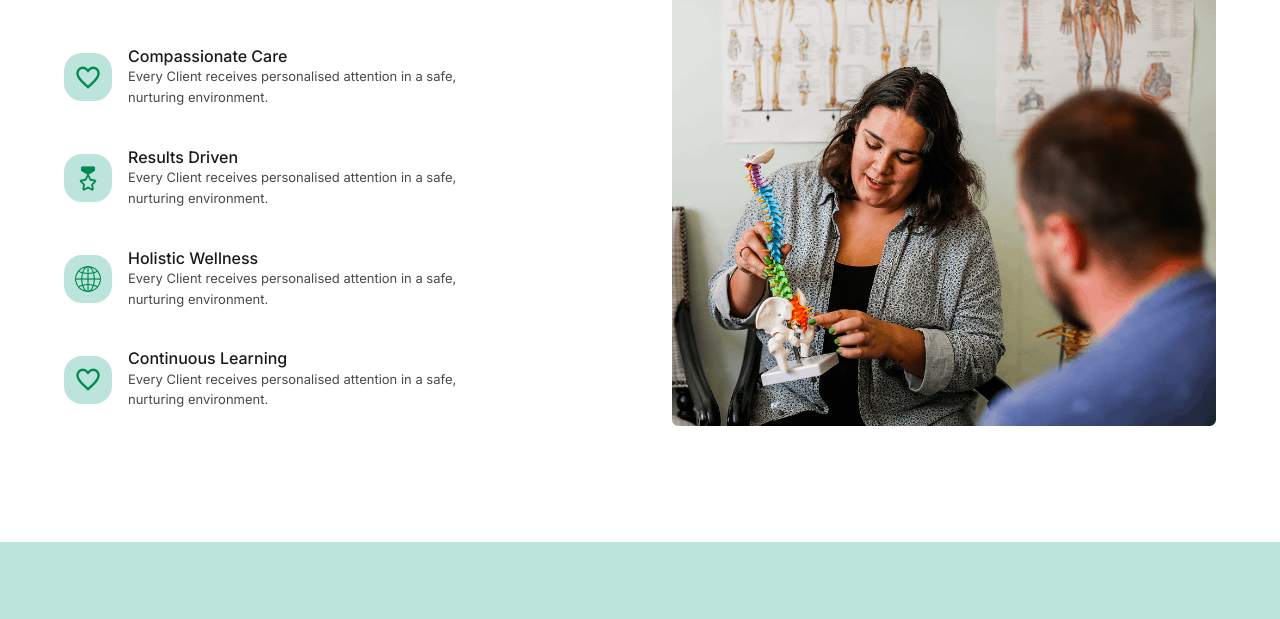
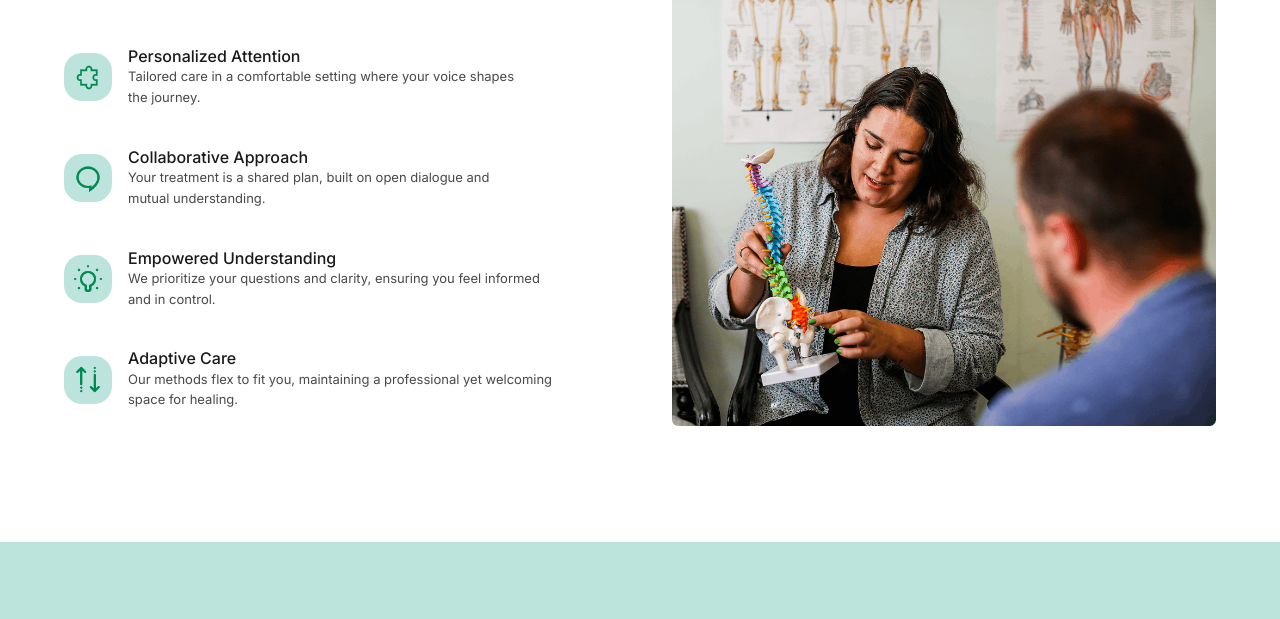
Before and after one commit to dehks346/website, a plain HTML site: page about.html in a window 1280 px wide. Shown: the part 180-799 px from the top of the page. Drawn offline with nearby package versions, Linux system fonts and the light colour scheme; a script that the page names is missing; a web font is replaced by a local one.

Commit message:
should be finished

```diff
--- a/about.html
+++ b/about.html
@@ -52,41 +52,41 @@
           <div class="cards">
             <div class="about-cards">
               <div class="icon-box icon-primary">
-                <img src="heart.png" alt="Hear" class="icon-img">
+                <img src="personalised.png" alt="Hear" class="icon-img">
               </div>
               <div class="about-card-column">
-                <h3>Compassionate Care</h3>
-                <p class="text-less-muted">Every Client receives personalised attention in a safe, nurturing environment.</p>
+                <h3>Personalized Attention</h3>
+                <p class="text-less-muted">Tailored care in a comfortable setting where your voice shapes the journey.</p>
               </div>
             </div>
 
             <div class="about-cards">
               <div class="icon-box icon-primary">
-                <img src="medal.png" alt="Medal" class="icon-img">
+                <img src="collaborative.png" alt="Medal" class="icon-img">
               </div>
               <div class="about-card-column">
-                <h3>Results Driven</h3>
-                <p class="text-less-muted">Every Client receives personalised attention in a safe, nurturing environment.</p>
+                <h3>Collaborative Approach</h3>
+                <p class="text-less-muted">Your treatment is a shared plan, built on open dialogue and mutual understanding.</p>
               </div>
             </div>
 
             <div class="about-cards">
               <div class="icon-box icon-primary">
-                <img src="world.png" alt="Earth" class="icon-img">
+                <img src="understanding.png" alt="Earth" class="icon-img">
               </div>
               <div class="about-card-column">
-                <h3>Holistic Wellness</h3>
-                <p class="text-less-muted">Every Client receives personalised attention in a safe, nurturing environment.</p>
+                <h3>Empowered Understanding</h3>
+                <p class="text-less-muted">We prioritize your questions and clarity, ensuring you feel informed and in control.</p>
               </div>
             </div>
 
             <div class="about-cards">
               <div class="icon-box icon-primary">
-                <img src="heart.png" alt="Heart" class="icon-img">
+                <img src="adaptive.png" alt="Heart" class="icon-img">
               </div>
               <div class="about-card-column">
-                <h3>Continuous Learning</h3>
-                <p class="text-less-muted">Every Client receives personalised attention in a safe, nurturing environment.</p>
+                <h3>Adaptive Care</h3>
+                <p class="text-less-muted">Our methods flex to fit you, maintaining a professional yet welcoming space for healing.</p>
               </div>
             </div>
           </div>
@@ -103,7 +103,7 @@
     <div class="container" style="max-width: 1000px;">
       <div class="section-header">
         <h2 class="playfair-display">Credentials & Training</h2>
-        <p class="">Combing the best of traditional chiropractic care with the gentle power of reiki energy healing</p>
+        <p class="">Merging rigorous clinical expertise with a commitment to holistic principles.</p>
       </div>
       <div class="grid grid-2">
         <div class="card">
@@ -219,12 +219,12 @@
           <div class="stat-label text-less-muted">Years Experience</div>
         </div>
         <div>
-          <div class="stat-value playfair">50+</div>
-          <div class="stat-label text-less-muted">Happy Clients</div>
+          <div class="stat-value playfair">100%</div>
+          <div class="stat-label text-less-muted">Personalised Care</div>
         </div>
         <div>
-          <div class="stat-value playfair">100%</div>
-          <div class="stat-label text-less-muted">Client Satisfaction</div>
+          <div class="stat-value playfair">5+</div>
+          <div class="stat-label text-less-muted">Advanced Certification</div>
         </div>
       </div>
     </div>
```
Also changed, not shown: index.html (+1 -1 lines), adaptive.png (added), collaborative.png (added), personalised.png (added), personalisedcare.png (added), understanding.png (added).
